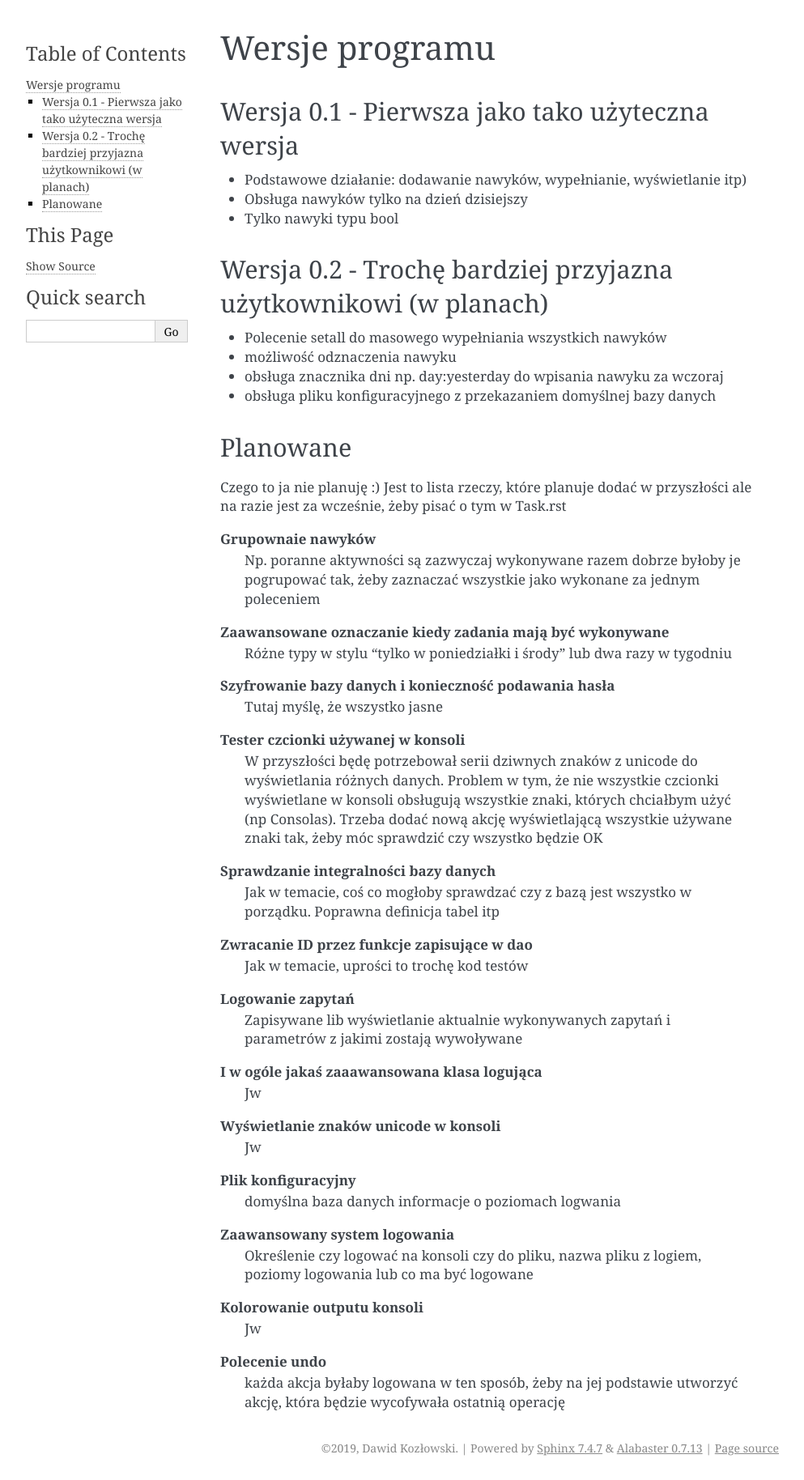
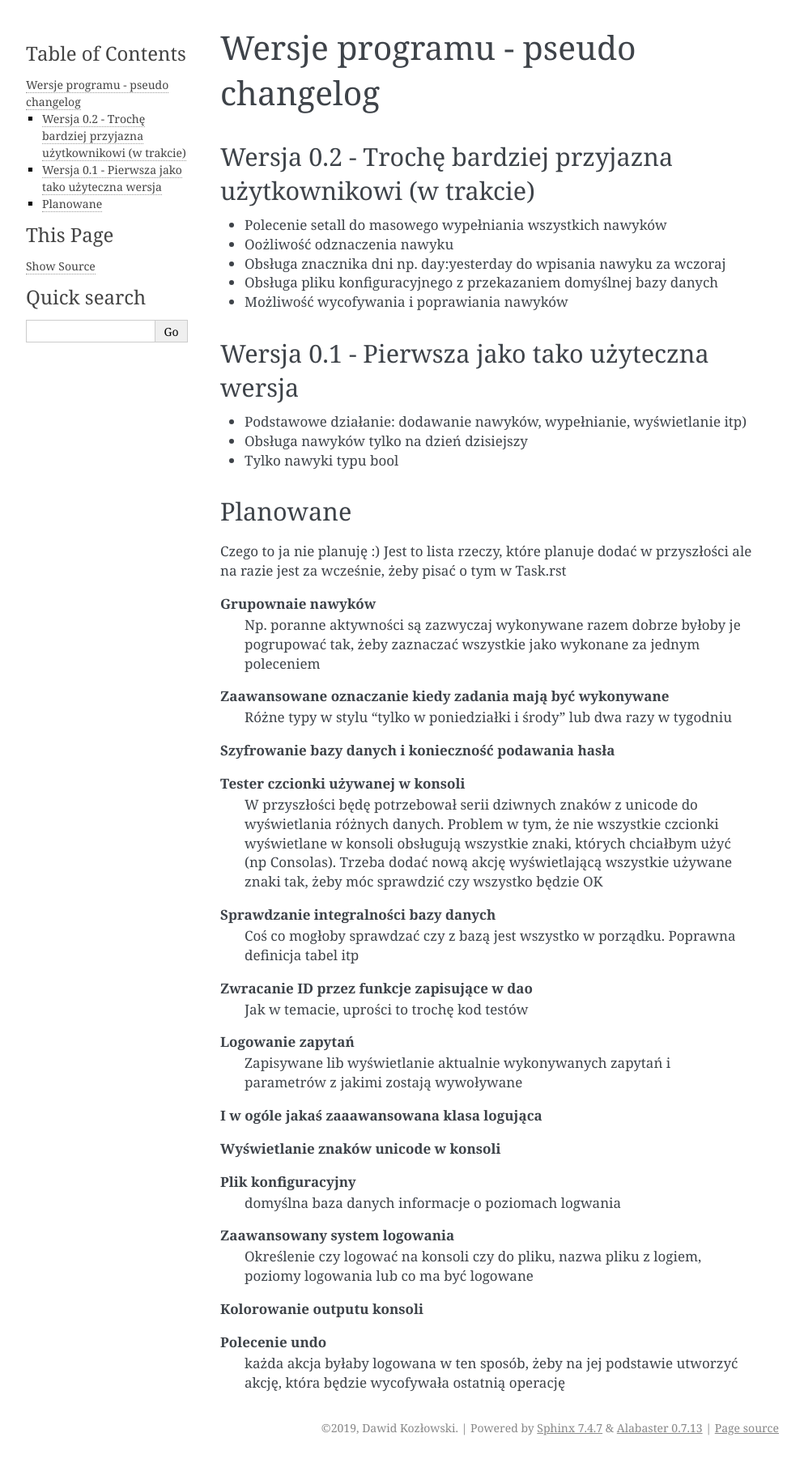
Before and after one commit to minescias/HabitTacker, a Sphinx documentation site: the page built from Documentation/source/Versions.rst, in a window 1280 px wide. Shown: the whole page at 81% size, without its empty margins (148-1141 px from the left). Built offline with Sphinx 7.4.7, drawn with Linux system fonts in a browser that asks for light colours; after the commit the page ends 1803 px from its top, so only the background shows below that.

```diff
--- a/Documentation/source/Versions.rst
+++ b/Documentation/source/Versions.rst
@@ -1,18 +1,19 @@
-Wersje programu
+Wersje programu - pseudo changelog
 ===============================================================================
+
+Wersja 0.2 - Trochę bardziej przyjazna użytkownikowi (w trakcie)
+*******************************************************************************
+*   Polecenie setall do masowego wypełniania wszystkich nawyków
+*   Oożliwość odznaczenia nawyku
+*   Obsługa znacznika dni np. day:yesterday do wpisania nawyku za wczoraj
+*   Obsługa pliku konfiguracyjnego z przekazaniem domyślnej bazy danych
+*   Możliwość wycofywania i poprawiania nawyków
 
 Wersja 0.1 - Pierwsza jako tako użyteczna wersja
 *******************************************************************************
 *   Podstawowe działanie: dodawanie nawyków, wypełnianie, wyświetlanie itp)
 *   Obsługa nawyków tylko na dzień dzisiejszy
 *   Tylko nawyki typu bool
-
-Wersja 0.2 - Trochę bardziej przyjazna użytkownikowi (w planach)
-*******************************************************************************
-*   Polecenie setall do masowego wypełniania wszystkich nawyków
-*   możliwość odznaczenia nawyku
-*   obsługa znacznika dni np. day:yesterday do wpisania nawyku za wczoraj
-*   obsługa pliku konfiguracyjnego z przekazaniem domyślnej bazy danych
 
 Planowane
 *******************************************************************************
@@ -27,7 +28,6 @@ przyszłości ale na razie jest za wcześnie, żeby pisać o tym w Task.rst
     Różne typy w stylu "tylko w poniedziałki i środy" lub dwa razy w tygodniu
 
 **Szyfrowanie bazy danych i konieczność podawania hasła**
-    Tutaj myślę, że wszystko jasne
 
 **Tester czcionki używanej w konsoli**
     W przyszłości będę potrzebował serii dziwnych znaków z unicode do
@@ -37,7 +37,7 @@ przyszłości ale na razie jest za wcześnie, żeby pisać o tym w Task.rst
     znaki tak, żeby móc sprawdzić czy wszystko będzie OK
 
 **Sprawdzanie integralności bazy danych**
-    Jak w temacie, coś co mogłoby sprawdzać czy z bazą jest wszystko w
+    Coś co mogłoby sprawdzać czy z bazą jest wszystko w
     porządku. Poprawna definicja tabel itp
 
 **Zwracanie ID przez funkcje zapisujące w dao**
@@ -48,10 +48,8 @@ przyszłości ale na razie jest za wcześnie, żeby pisać o tym w Task.rst
     jakimi zostają wywoływane
 
 **I w ogóle jakaś zaaawansowana klasa logująca**
-    Jw
 
 **Wyświetlanie znaków unicode w konsoli**
-    Jw
 
 **Plik konfiguracyjny**
     domyślna baza danych
@@ -62,7 +60,6 @@ przyszłości ale na razie jest za wcześnie, żeby pisać o tym w Task.rst
     poziomy logowania lub co ma być logowane
 
 **Kolorowanie outputu konsoli**
-    Jw
 
 **Polecenie undo**
     każda akcja byłaby logowana w ten sposób, żeby na jej podstawie utworzyć
```
Also changed, not shown: Documentation/source/Cpp.rst (+9 -2 lines), Documentation/source/Tasks.rst (+15 -4 lines).
